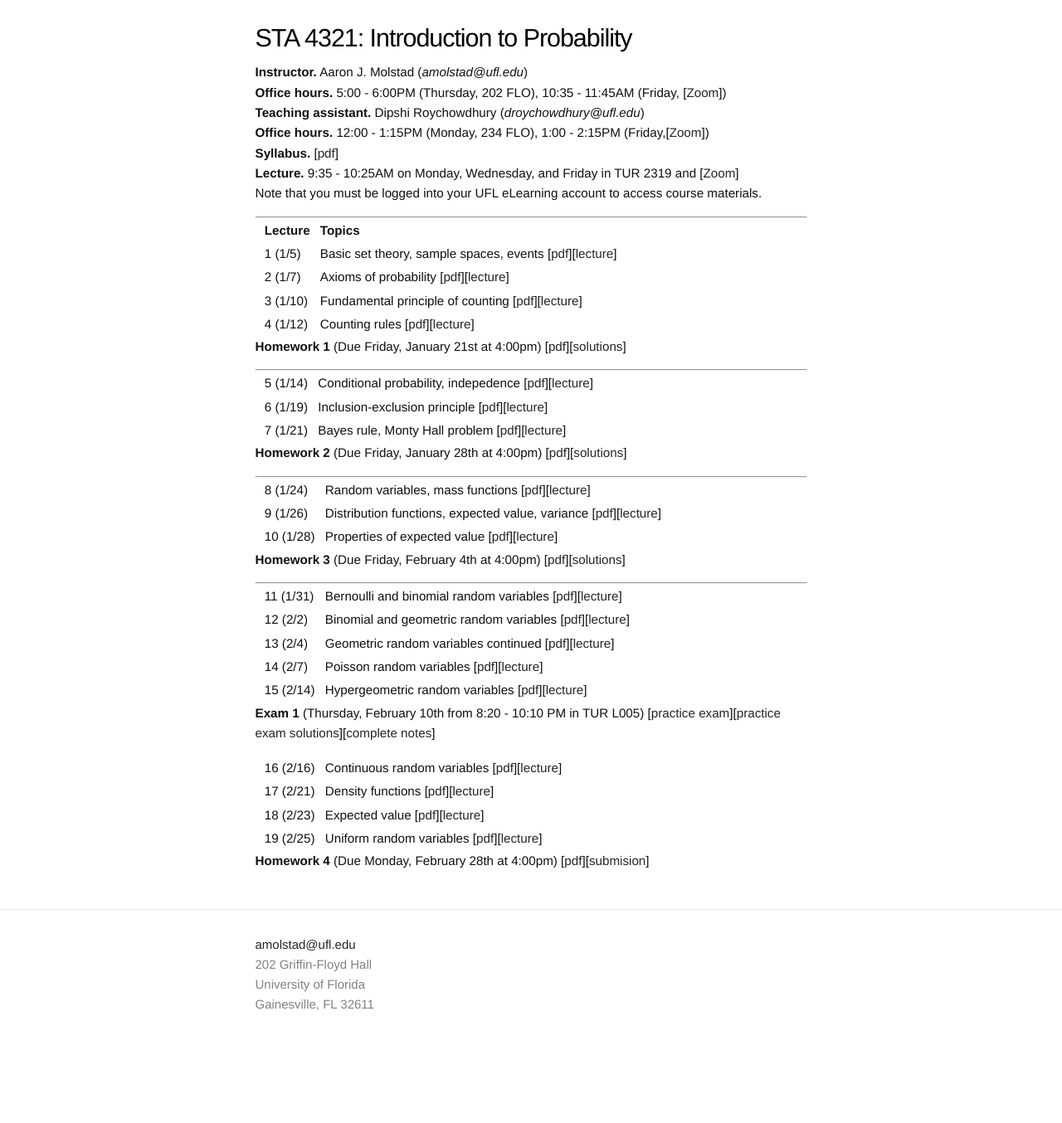
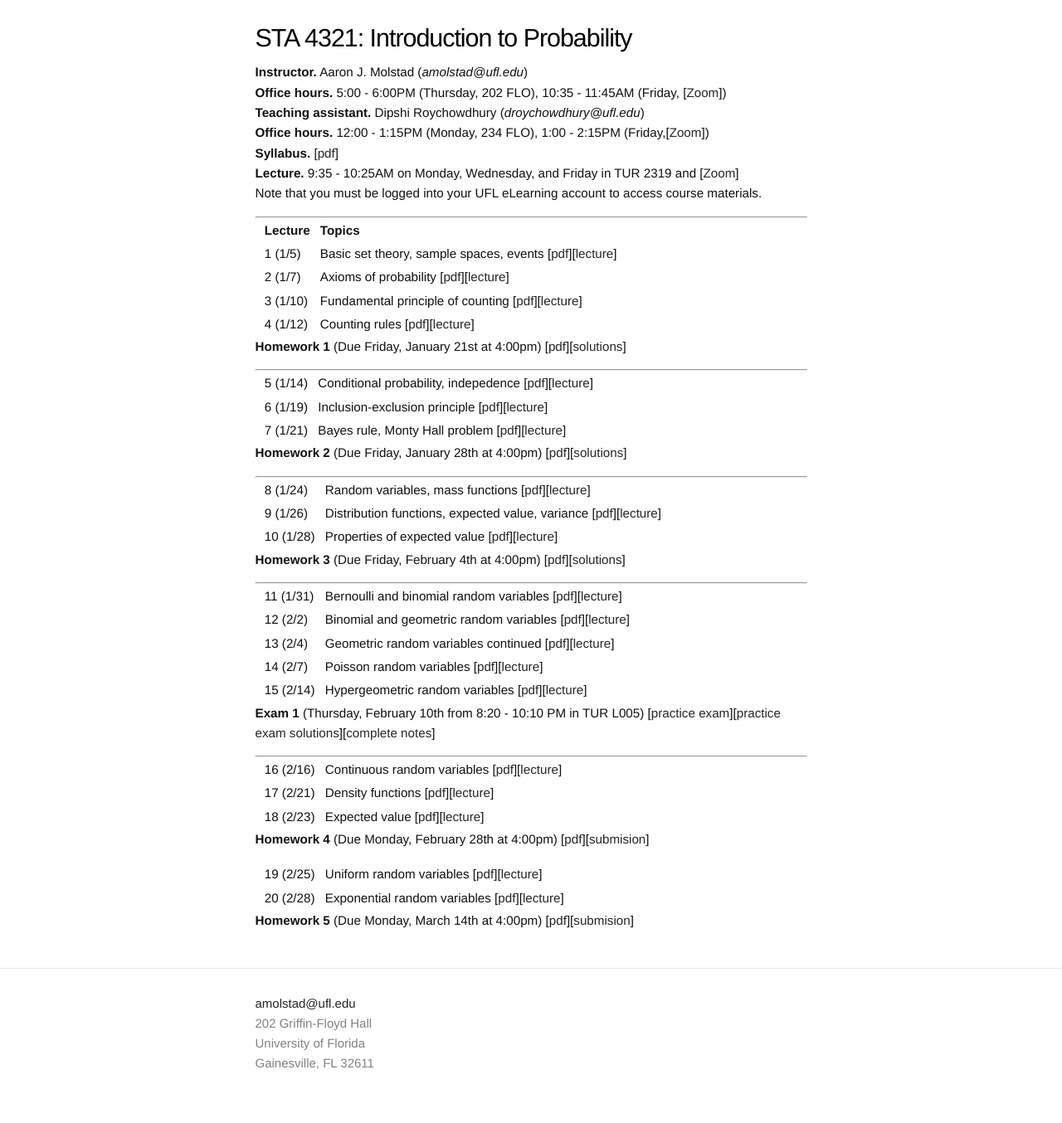
Before and after one commit to ajmolstad/ajmolstad.github.io, a Jekyll site: the page built from S22_STA4321.md, in a window 1280 px wide. Shown: the whole page at 83% size. Built offline with Jekyll 4.4.1, drawn with Linux system fonts in a browser that asks for light colours; before the commit the page ends 1283 px from its top, so only the background shows below that.

Commit message:
Update S22_STA4321.md

```diff
--- a/S22_STA4321.md
+++ b/S22_STA4321.md
@@ -55,10 +55,17 @@ Note that you must be logged into your UFL eLearning account to access course ma
 **Exam 1** (Thursday, February 10th from 8:20 - 10:10 PM in TUR L005)  [[practice exam](https://ufl.instructure.com/files/66290905/download?download_frd=1)][[practice exam solutions](https://ufl.instructure.com/files/66489681/download?download_frd=1)][[complete notes](https://ufl.instructure.com/files/66292201/download?download_frd=1)]
 
 
+---------
+
 || 16 (2/16) || Continuous random variables [[pdf](https://ufl.instructure.com/files/66673879/download?download_frd=1)][[lecture](https://ufl.instructure.com/courses/452037/files?preview=66822606)]||
 || 17 (2/21) || Density functions [[pdf](https://ufl.instructure.com/files/66807281/download?download_frd=1)][[lecture](https://ufl.instructure.com/courses/452037/files?preview=66822994)]||
 || 18 (2/23) || Expected value [[pdf](https://ufl.instructure.com/files/66864259/download?download_frd=1)][[lecture](https://ufl.instructure.com/courses/452037/files?preview=66954945)] ||
-|| 19 (2/25) || Uniform random variables [[pdf](https://ufl.instructure.com/files/66927464/download?download_frd=1)][[lecture](https://ufl.instructure.com/courses/452037/files?preview=66954954)] ||
 
 
 **Homework 4** (Due Monday, February 28th at 4:00pm) [[pdf](https://ufl.instructure.com/files/66822479/download?download_frd=1)][[submision](https://ufl.instructure.com/courses/452037/assignments/5138075)]
+
+
+|| 19 (2/25) || Uniform random variables [[pdf](https://ufl.instructure.com/files/66927464/download?download_frd=1)][[lecture](https://ufl.instructure.com/courses/452037/files?preview=66954954)] ||
+|| 20 (2/28) || Exponential random variables [[pdf](https://ufl.instructure.com/files/66990159/download?download_frd=1)][[lecture](https://ufl.instructure.com/courses/452037/files?preview=66990164)] ||
+
+**Homework 5** (Due Monday, March 14th at 4:00pm) [[pdf](https://ufl.instructure.com/files/66990574/download?download_frd=1)][[submision](https://ufl.instructure.com/courses/452037/assignments/5141813)]
```
